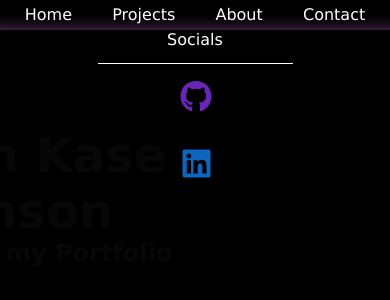
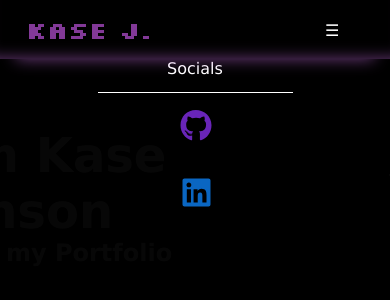
Before and after one commit to Kasej01/portfolio, a React (Create React App) app: page / in a window 390 px wide. Shown: the top 300 px of the page. Built offline with nearby package versions, Linux system fonts and the light colour scheme.

Commit message:
Finished navbar

```diff
--- a/package.json
+++ b/package.json
@@ -3,6 +3,7 @@
   "version": "0.1.0",
   "private": true,
   "dependencies": {
+    "@fortawesome/fontawesome-free": "^6.7.2",
     "@fortawesome/fontawesome-svg-core": "^6.7.2",
     "@fortawesome/free-brands-svg-icons": "^6.7.2",
     "@fortawesome/react-fontawesome": "^0.2.2",
--- a/public/index.html
+++ b/public/index.html
@@ -3,7 +3,9 @@
   <head>
     <meta charset="utf-8" />
     <link rel="icon" href="%PUBLIC_URL%/favicon.ico" />
-    <meta name="viewport" content="width=device-width, initial-scale=1" />
+    <link rel="preconnect" href="https://fonts.googleapis.com">
+    <link rel="preconnect" href="https://fonts.gstatic.com" crossorigin>
+    <link href="https://fonts.googleapis.com/css2?family=Silkscreen:wght@400;700&display=swap" rel="stylesheet">    <meta name="viewport" content="width=device-width, initial-scale=1" />
     <meta name="theme-color" content="#000000" />
     <meta
       name="I am Kase Johnson, recent Master's degree graduate with experience in Software Engineering and Machine Learning"
--- a/src/components/Navbar.jsx
+++ b/src/components/Navbar.jsx
@@ -1,15 +1,22 @@
-import React from 'react';
+import { useState } from 'react';
 import '../styles/components/navbar.css';
 
 
 
 function Navbar (){
+    const [menuOpen, setMenuOpen] = useState(false);
+
+
     return (
         <div className="navbar">
-            <ul className="nav-list">
-                <li className="nav-list-item"><a href="/">Home</a></li>
+            <h1 className="nav-name"><a href="/">Kase J.</a></h1>
+
+            <div className="hamburger" onClick={() => setMenuOpen(!menuOpen)}>
+                ☰
+            </div>
+            <ul className={`nav-list ${menuOpen ? "open" : ""}`}>
+                <li className="nav-list-item"><a href="/">About</a></li>
                 <li className="nav-list-item"><a href="/projects">Projects</a></li>
-                <li className="nav-list-item"><a href="/about">About</a></li>
                 <li className="nav-list-item"><a href="/contact">Contact</a></li>
             </ul>
         </div>
--- a/src/styles/components/navbar.css
+++ b/src/styles/components/navbar.css
@@ -1,21 +1,40 @@
 .navbar{
+    color: white;
     width: auto;
-    color: white;
+    height: 6vh;
     max-width: 100%;
+    display: grid;
+    grid-template-columns: 0.1fr 1fr 0.5fr 1fr 0.1fr;
+    grid-template-areas:
+    ". navtitle . navlist .";
+    align-items: center;
     box-shadow: 0 1rem 1rem -1rem rgba(218, 120, 248, 0.5), inset 0rem -1rem 1rem -1rem rgba(218, 120, 248, 0.5);
     background-color: black;
     position: relative;
     z-index: 10;
+    font-family: "Silkscreen", serif;
+    font-weight: 400;
+    font-style: normal;
+}
+
+.nav-name{
+    grid-area: navtitle;
+}
+
+.nav-name a{
+    text-decoration: none;
+    color: rgba(173, 76, 202, 0.75);
+    margin-bottom: 1rem;
 }
 
 
 .nav-list{
     display: flex;
     flex-direction: row;
-    padding: 1.2vw;
-    margin: 0;
+    right: 0;
+    padding: 0vh 3vw;
     justify-content: space-around;
-
+    grid-area: navlist;
 }
 
 .nav-list-item a{
@@ -44,6 +63,11 @@
     transform: scale(1);
 }
 
+.hamburger{
+    grid-area: hamburger;
+    display: none;
+}
+
 @keyframes scaleonefive {
     0% {
         transform: scale(1);
@@ -52,3 +76,53 @@
         transform: scale(1.5);
     }
 }
+
+@media screen and (max-width: 850px){
+    .navbar{
+        grid-template-columns: 0.1fr 1fr 0.15fr 1.5fr 0.1fr;
+        grid-template-areas:
+        ". navtitle . navlist .";
+    }
+
+    .nav-list-item a{
+        padding: 1.5vw;
+    }
+}
+
+@media screen and (max-width: 600px){
+    .nav-name{
+        font-size: 1.5rem;
+    }
+    .nav-list {
+        display: none;
+        flex-direction: column;
+        position: absolute;
+        top: 60px;
+        right: 0;
+        background: black;
+        border-bottom: solid 2px rgba(218, 120, 248, 0.25);
+        border-left: solid 2px rgba(218, 120, 248, 0.25);
+        width: 200px;
+        text-align: right;
+        padding: 10px;
+    }
+
+    .navbar{
+        grid-template-columns: 0.1fr 1fr 0.15fr 0.15fr 0.1fr;
+        height: 7vh;
+        grid-template-areas: ". navtitle . hamburger .";
+    }
+
+    .nav-list.open {
+        display: flex;
+        flex-direction: column;
+    }
+
+    .hamburger{
+        display:block;
+    }
+
+    .nav-list-item:hover{
+        animation: none;
+    }
+}
```
Also changed, not shown: 1 other file (tests, documents, lock files or other folders).
